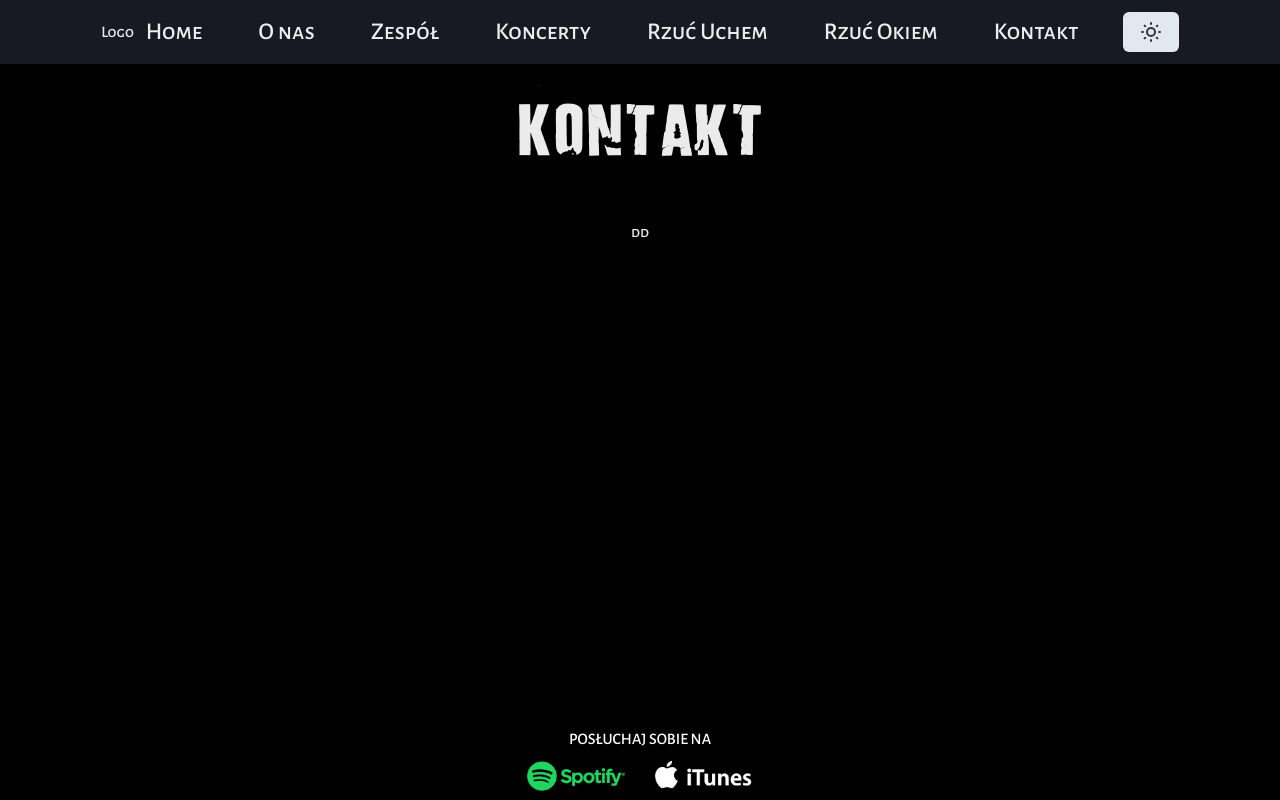
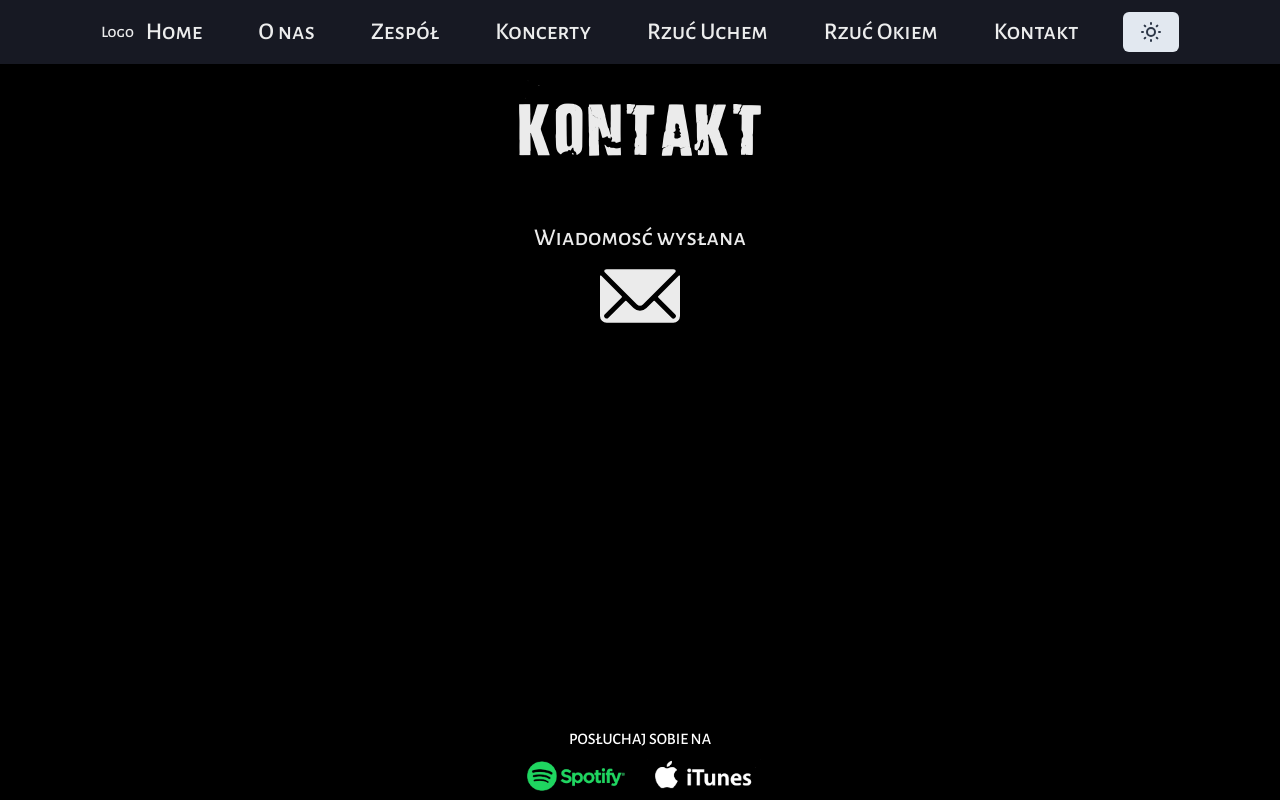
Before and after one commit to mruszkiewicz-dev/tarlo-website, a Next.js app: page /contact in a window 1280 px wide. Both pictures are taken after typing "name@example.com", "Sample" into the empty fields and a click on the button "Wyślij". Built offline with nearby package versions, Linux system fonts and the light colour scheme; no server answers.

Commit message:
Animation form

```diff
--- a/package.json
+++ b/package.json
@@ -12,6 +12,7 @@
     "prepare": "husky install"
   },
   "dependencies": {
+    "@chakra-ui/icons": "^2.1.1",
     "@chakra-ui/next-js": "^2.2.0",
     "@chakra-ui/react": "^2.8.2",
     "@emotion/react": "^11.11.1",
--- a/src/components/ui/form.tsx
+++ b/src/components/ui/form.tsx
@@ -2,6 +2,8 @@
 
 import { useState } from 'react'
 import { useFormik } from 'formik'
+import { EmailIcon } from '@chakra-ui/icons'
+
 import {
   Input,
   Textarea,
@@ -10,6 +12,9 @@ import {
   FormLabel,
   Flex,
   useColorModeValue,
+  ScaleFade,
+  Center,
+  Text,
 } from '@chakra-ui/react'
 
 interface FormValues {
@@ -55,7 +60,20 @@ export const Form = () => {
   })
 
   return isSubmitted ? (
-    <p>dd</p>
+    <ScaleFade initialScale={0.9} in={isSubmitted}>
+      <Flex
+        alignItems='center'
+        justifyContent='center'
+        direction='column'
+        w={{ base: '100', md: '800px' }}
+      >
+        <Text fontSize='2xl'>Wiadomosć wysłana</Text>
+
+        <Center>
+          <EmailIcon boxSize={20} />
+        </Center>
+      </Flex>
+    </ScaleFade>
   ) : (
     <form onSubmit={formik.handleSubmit}>
       <Flex
```
Also changed, not shown: .eslintrc.js, 1 other file (tests, documents, lock files or other folders).
